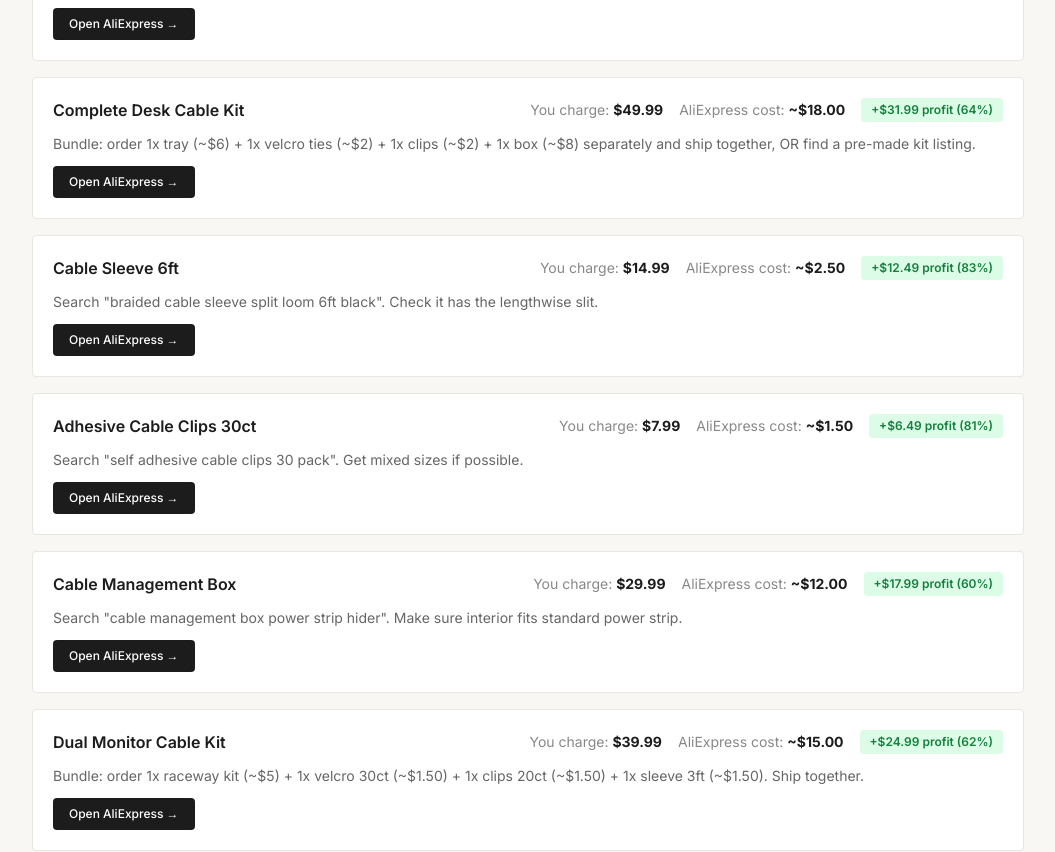
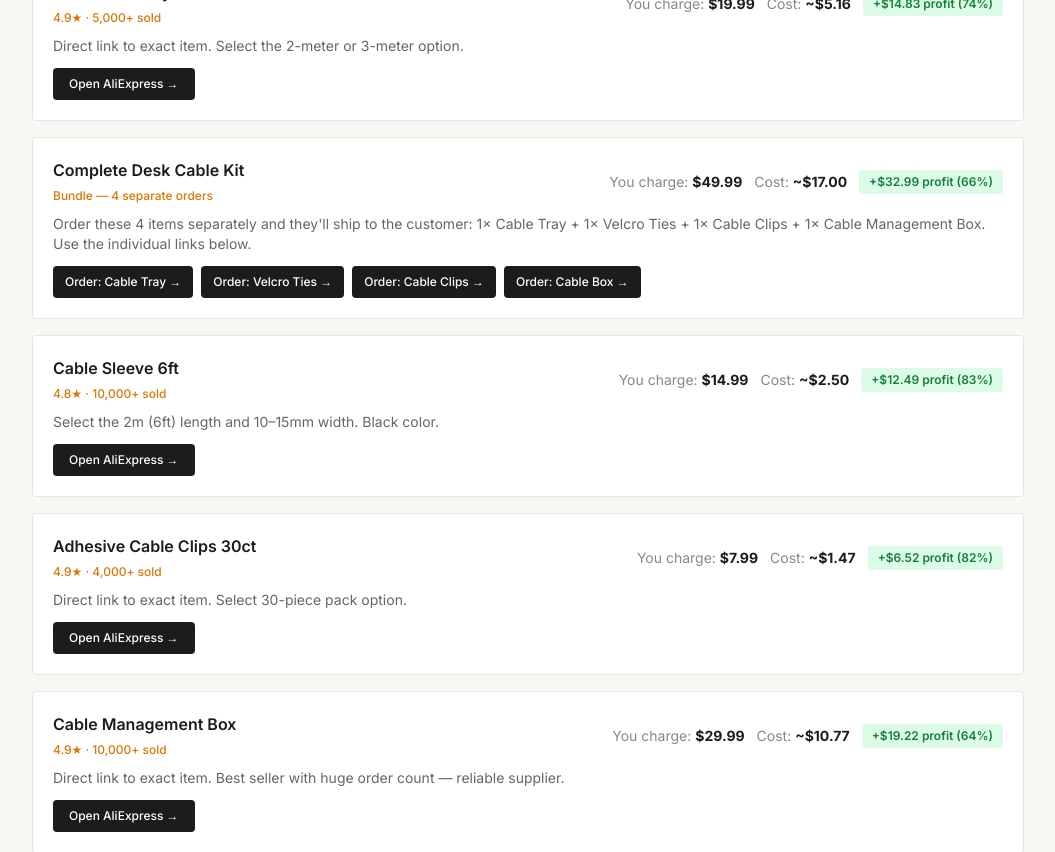
Before and after one commit to matteensekander/cable-management-shop, a Next.js app: page /fulfillment in a window 1280 px wide. Shown: the part 860-1712 px from the top of the page, without its empty margins (112-1167 px from the left). Built offline with nearby package versions, Linux system fonts and the light colour scheme.

Commit message:
Update fulfillment page with exact AliExpress product links

```diff
--- a/src/app/fulfillment/page.tsx
+++ b/src/app/fulfillment/page.tsx
@@ -2,58 +2,79 @@
   {
     name: 'Under-Desk Cable Tray',
     yourPrice: 24.99,
-    aliCost: 6.00,
-    link: 'https://www.aliexpress.com/w/wholesale-cable-management-tray-under-desk.html',
-    notes: 'Search "under desk cable tray clamp mount steel mesh". Pick one with 4+ stars, 500+ orders.',
+    aliCost: 4.00,
+    link: 'https://www.aliexpress.us/item/3256807335975547.html',
+    badge: '4.5★ · 4,000+ sold',
+    notes: 'Direct link to exact item. At checkout enter the customer\'s address, not yours.',
   },
   {
     name: 'Velcro Cable Tie Pack 50ct',
     yourPrice: 9.99,
-    aliCost: 1.50,
-    link: 'https://www.aliexpress.com/w/wholesale-velcro-cable-ties.html',
-    notes: 'Search "velcro cable ties 50 pack black reusable". Very cheap, huge margin.',
+    aliCost: 1.61,
+    link: 'https://www.aliexpress.us/item/3256806893053801.html',
+    badge: '4.9★ · 5,000+ sold',
+    notes: 'Direct link to exact item. Order the 50-pack size option.',
   },
   {
     name: 'Cable Raceway Kit',
     yourPrice: 19.99,
-    aliCost: 5.00,
-    link: 'https://www.aliexpress.com/w/wholesale-cable-raceway-kit.html',
-    notes: 'Search "cable raceway wall kit with adhesive". Look for 6ft kit with connectors included.',
+    aliCost: 5.16,
+    link: 'https://www.aliexpress.us/item/3256811636365177.html',
+    badge: '4.9★ · 5,000+ sold',
+    notes: 'Direct link to exact item. Select the 2-meter or 3-meter option.',
   },
   {
     name: 'Complete Desk Cable Kit',
     yourPrice: 49.99,
-    aliCost: 18.00,
-    link: 'https://www.aliexpress.com/w/wholesale-cable-management-kit.html',
-    notes: 'Bundle: order 1x tray (~$6) + 1x velcro ties (~$2) + 1x clips (~$2) + 1x box (~$8) separately and ship together, OR find a pre-made kit listing.',
+    aliCost: 17.00,
+    link: '',
+    badge: 'Bundle — 4 separate orders',
+    notes: 'Order these 4 items separately and they\'ll ship to the customer: 1× Cable Tray + 1× Velcro Ties + 1× Cable Clips + 1× Cable Management Box. Use the individual links below.',
+    isBundle: true,
+    bundleItems: [
+      { name: 'Cable Tray', link: 'https://www.aliexpress.us/item/3256807335975547.html' },
+      { name: 'Velcro Ties', link: 'https://www.aliexpress.us/item/3256806893053801.html' },
+      { name: 'Cable Clips', link: 'https://www.aliexpress.us/item/3256809010911014.html' },
+      { name: 'Cable Box', link: 'https://www.aliexpress.us/item/3256811990842193.html' },
+    ],
   },
   {
     name: 'Cable Sleeve 6ft',
     yourPrice: 14.99,
     aliCost: 2.50,
-    link: 'https://www.aliexpress.com/w/wholesale-braided-cable-sleeve.html',
-    notes: 'Search "braided cable sleeve split loom 6ft black". Check it has the lengthwise slit.',
+    link: 'https://www.aliexpress.com/item/32826787908.html',
+    badge: '4.8★ · 10,000+ sold',
+    notes: 'Select the 2m (6ft) length and 10–15mm width. Black color.',
   },
   {
     name: 'Adhesive Cable Clips 30ct',
     yourPrice: 7.99,
-    aliCost: 1.50,
-    link: 'https://www.aliexpress.com/w/wholesale-adhesive-cable-clips.html',
-    notes: 'Search "self adhesive cable clips 30 pack". Get mixed sizes if possible.',
+    aliCost: 1.47,
+    link: 'https://www.aliexpress.us/item/3256809010911014.html',
+    badge: '4.9★ · 4,000+ sold',
+    notes: 'Direct link to exact item. Select 30-piece pack option.',
   },
   {
     name: 'Cable Management Box',
     yourPrice: 29.99,
-    aliCost: 12.00,
-    link: 'https://www.aliexpress.com/w/wholesale-cable-management-box.html',
-    notes: 'Search "cable management box power strip hider". Make sure interior fits standard power strip.',
+    aliCost: 10.77,
+    link: 'https://www.aliexpress.us/item/3256811990842193.html',
+    badge: '4.9★ · 10,000+ sold',
+    notes: 'Direct link to exact item. Best seller with huge order count — reliable supplier.',
   },
   {
     name: 'Dual Monitor Cable Kit',
     yourPrice: 39.99,
-    aliCost: 15.00,
-    link: 'https://www.aliexpress.com/w/wholesale-cable-management-kit.html',
-    notes: 'Bundle: order 1x raceway kit (~$5) + 1x velcro 30ct (~$1.50) + 1x clips 20ct (~$1.50) + 1x sleeve 3ft (~$1.50). Ship together.',
+    aliCost: 13.00,
+    link: '',
+    badge: 'Bundle — 3 separate orders',
+    notes: 'Order these 3 items separately: 1× Raceway Kit + 1× Velcro Ties + 1× Cable Clips.',
+    isBundle: true,
+    bundleItems: [
+      { name: 'Raceway Kit', link: 'https://www.aliexpress.us/item/3256811636365177.html' },
+      { name: 'Velcro Ties', link: 'https://www.aliexpress.us/item/3256806893053801.html' },
+      { name: 'Cable Clips', link: 'https://www.aliexpress.us/item/3256809010911014.html' },
+    ],
   },
 ];
 
@@ -84,17 +105,36 @@
           const margin = Math.round((profit / p.yourPrice) * 100);
           return (
             <div key={p.name} className="border border-[#E8E6E1] rounded bg-white p-5">
-              <div className="flex flex-col sm:flex-row sm:items-center justify-between gap-3 mb-3">
+              <div className="flex flex-col sm:flex-row sm:items-center justify-between gap-3 mb-2">
+                <div>
                   <h3 className="font-semibold text-[#1C1C1C]">{p.name}</h3>
-                <div className="flex items-center gap-4 text-sm flex-shrink-0">
+                  <span className="text-xs text-amber-600 font-medium">{p.badge}</span>
+                </div>
+                <div className="flex items-center gap-3 text-sm flex-shrink-0 flex-wrap">
                   <span className="text-[#888]">You charge: <strong className="text-[#1C1C1C]">${p.yourPrice.toFixed(2)}</strong></span>
-                  <span className="text-[#888]">AliExpress cost: <strong className="text-[#1C1C1C]">~${p.aliCost.toFixed(2)}</strong></span>
+                  <span className="text-[#888]">Cost: <strong className="text-[#1C1C1C]">~${p.aliCost.toFixed(2)}</strong></span>
                   <span className="bg-green-100 text-green-700 font-semibold px-2.5 py-1 rounded text-xs">
                     +${profit.toFixed(2)} profit ({margin}%)
                   </span>
                 </div>
               </div>
               <p className="text-sm text-[#666] mb-3">{p.notes}</p>
+
+              {'isBundle' in p && p.isBundle && p.bundleItems ? (
+                <div className="flex flex-wrap gap-2">
+                  {p.bundleItems.map((item) => (
+                    <a
+                      key={item.name}
+                      href={item.link}
+                      target="_blank"
+                      rel="noreferrer"
+                      className="inline-flex items-center gap-1 bg-[#1C1C1C] hover:bg-[#333] text-white text-xs font-medium px-3 py-2 rounded transition-colors"
+                    >
+                      Order: {item.name} →
+                    </a>
+                  ))}
+                </div>
+              ) : (
                 <a
                   href={p.link}
                   target="_blank"
@@ -103,6 +143,7 @@
                 >
                   Open AliExpress →
                 </a>
+              )}
             </div>
           );
         })}
```
Lines whose indentation alone changed are shown as unchanged.
